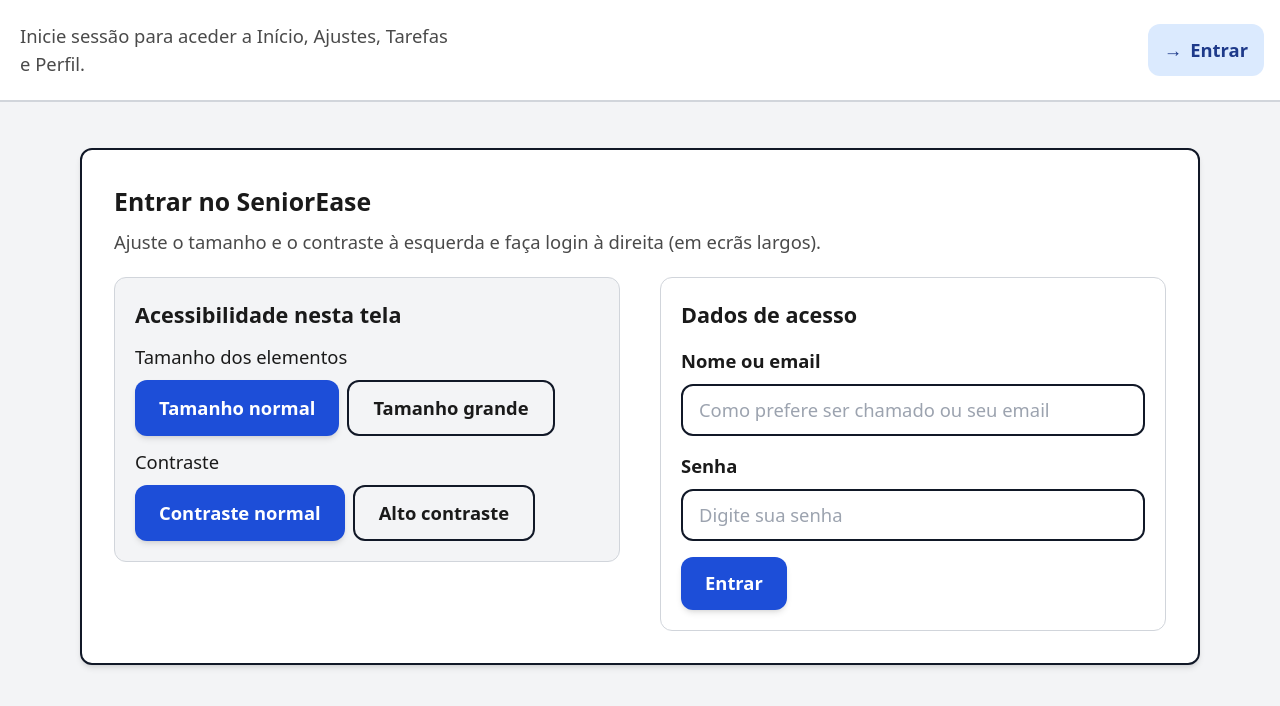
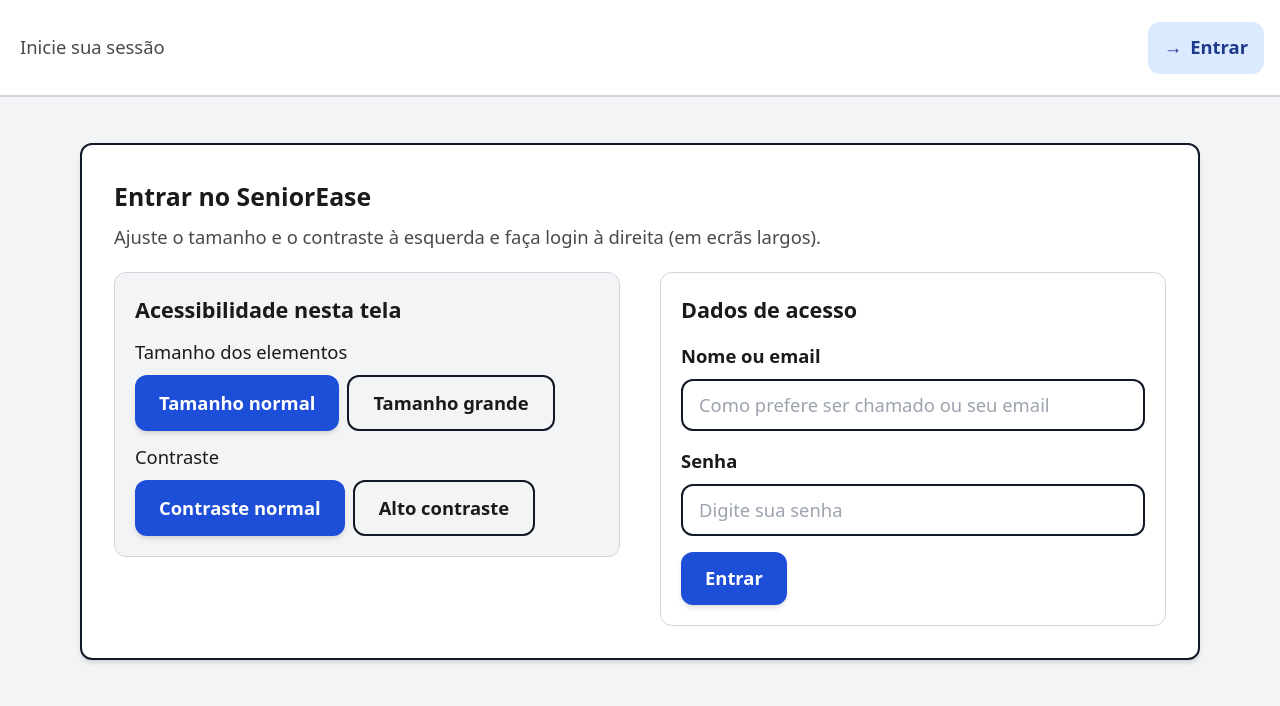
Before and after one commit to FIAPTechChallengePos/senior-ease-web, a Next.js app in the folder web/: page /login in a window 1280 px wide. Shown: the top 706 px of the page. Built offline with nearby package versions, Linux system fonts and the light colour scheme.

Commit message:
fix: ajuste texto

```diff
--- a/web/src/presentation/components/app-navigation.tsx
+++ b/web/src/presentation/components/app-navigation.tsx
@@ -46,7 +46,7 @@
           })
         : (
             <p className="max-w-[min(100%,28rem)] px-1 text-a11y-base text-[var(--text-muted)]">
-              Inicie sessão para aceder a Início, Ajustes, Tarefas e Perfil.
+              Inicie sua sessão
             </p>
           )}
 
```
